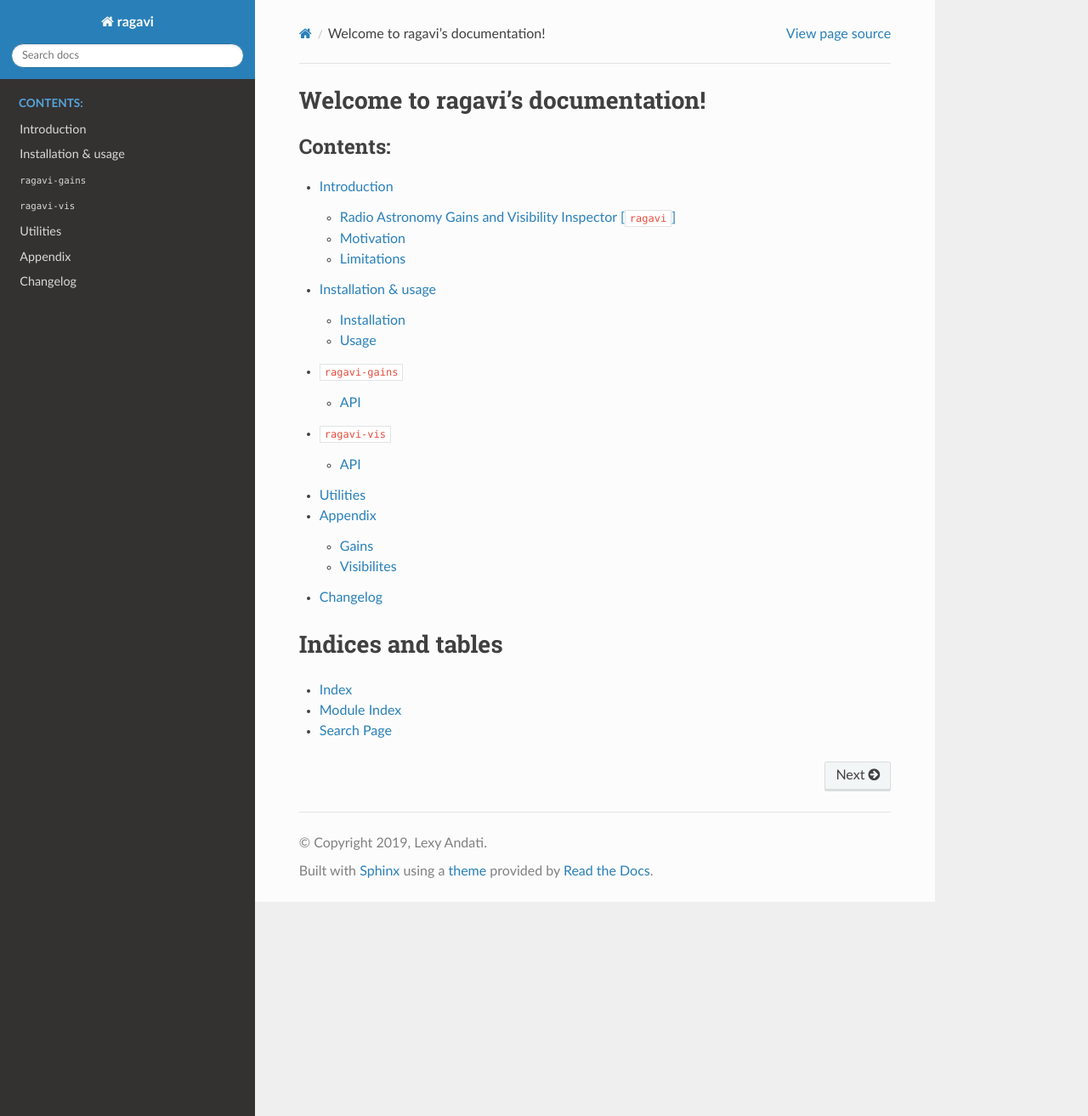
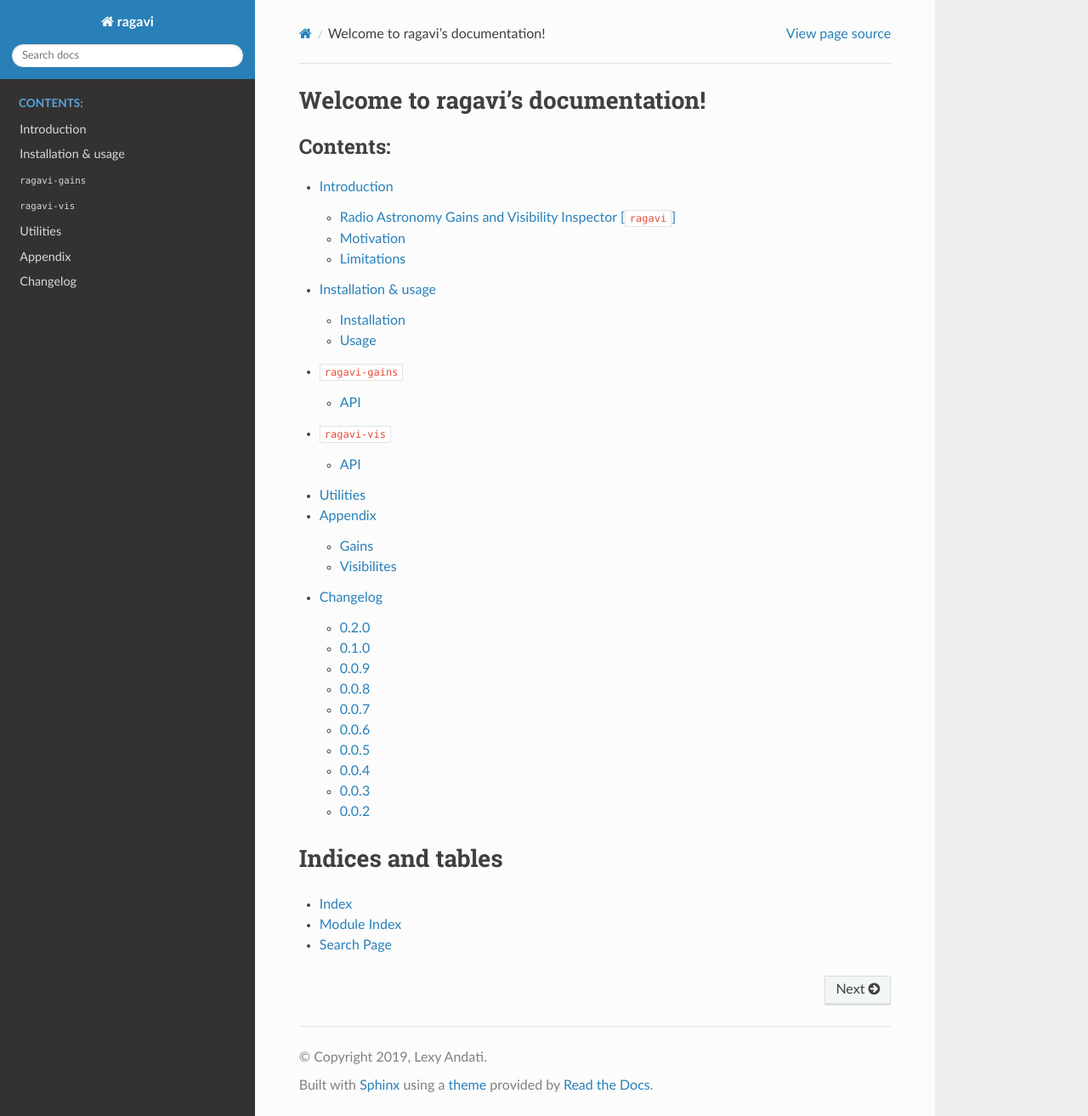
Before and after one commit to ratt-ru/ragavi, a Sphinx documentation site: the page built from docs/source/index.rst, in a window 1280 px wide and 1313 px high. Shown: the whole window at 85% size. Built offline with Sphinx 7.4.7 and the Read the Docs theme 2.0.0, drawn with Linux system fonts in a browser that asks for light colours.

Commit message:
Replace vis_utils with utils

```diff
--- a/docs/source/changelog.rst
+++ b/docs/source/changelog.rst
@@ -2,4 +2,4 @@
 Changelog
 =========
 
-:include:: ../../CHANGELOG.rst
+.. include:: ../../CHANGELOG.rst
--- a/docs/source/conf.py
+++ b/docs/source/conf.py
@@ -12,7 +12,7 @@
 #
 import os
 import sys
-from ragavi import ragavi, visibilities, vis_utils
+from ragavi import ragavi, visibilities, utils
 
 sys.path.insert(0, os.path.abspath('../..'))
 
```
